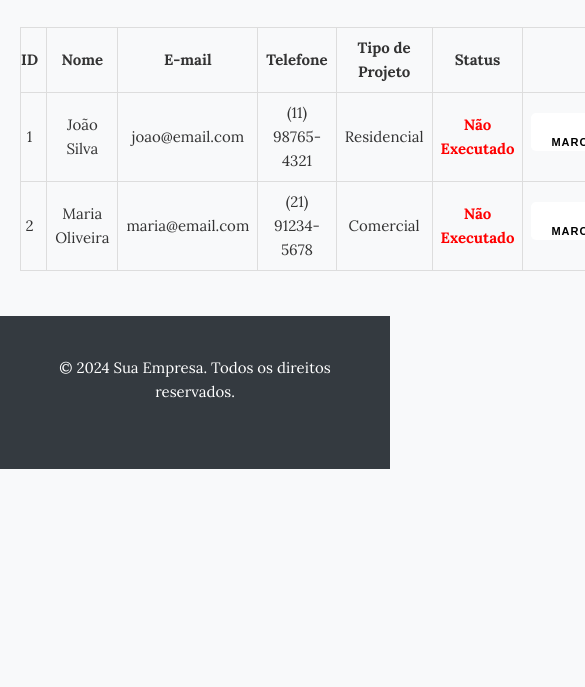
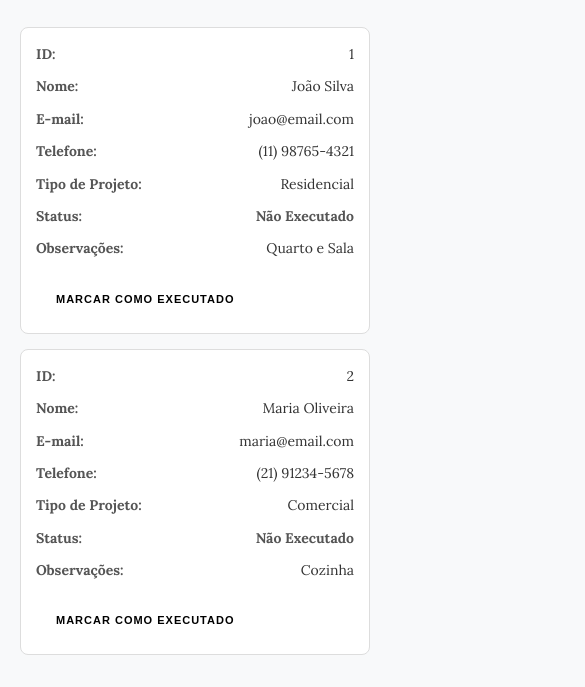
Before and after one commit to includeengenharia/padrao-jk-base, a plain HTML site: page admin.html in a window 390 px wide. Shown: the part 155-842 px from the top of the page, 585 px wide, since content can reach past the window. Drawn offline with nearby package versions, Linux system fonts and the light colour scheme.

Commit message:
fix: fixing bugs

```diff
--- a/admin.html
+++ b/admin.html
@@ -13,7 +13,15 @@
             margin: 0;
             padding: 0;
             color: #333;
+            display: flex;
+            flex-direction: column;
+            min-height: 100vh;
         }
+
+        #responsive-rows {
+            display: none;
+        }
+
         .navbar {
             background-color: #6c757d;
             color: white;
@@ -32,6 +40,7 @@
             max-width: 1200px;
             margin: 0 auto;
             padding: 20px;
+            flex: 1;
         }
         h1 {
             text-align: center;
@@ -44,11 +53,11 @@
         table td, table th {
             border: 1px solid #ddd;
             padding: 8px;
-            text-align: center; /* Alinha o texto horizontalmente */
-            vertical-align: middle; /* Centraliza o texto verticalmente */
+            text-align: center;
+            vertical-align: middle;
         }
         table tr:hover {
-            background-color: #f1f1f1; /* Adiciona um destaque ao passar o mouse */
+            background-color: #f1f1f1;
         }
         .executado {
             color: green;
@@ -59,21 +68,49 @@
             font-weight: bold;
         }
         button {
-            background-color: #343A40;
-            color: white;
+            color: black;
             border: none;
             padding: 10px 20px;
             border-radius: 5px;
             cursor: pointer;
         }
-        button:hover {
-            background-color: #6c757d;
-        }
+
         footer {
             background: #343a40;
             color: #ffffff;
             padding: 20px 0;
             text-align: center;
+            margin-top: auto;
+        }
+
+        @media (max-width: 768px) {
+            table {
+                display: none; /* Esconde a tabela tradicional */
+            }
+            .table-row {
+                border: 1px solid #ddd;
+                margin-bottom: 15px;
+                padding: 15px;
+                border-radius: 8px;
+                background: white;
+                display: flex;
+                flex-direction: column;
+                gap: 10px;
+            }
+            .table-row div {
+                display: flex;
+                justify-content: space-between;
+                align-items: center;
+                font-size: 14px;
+            }
+            .table-row div span {
+                font-weight: bold;
+                color: #555;
+            }
+
+            #responsive-rows {
+                display: block;
+            }
         }
     </style>
 </head>
@@ -88,6 +125,7 @@
     <!-- CONTEÚDO PRINCIPAL -->
     <div class="container">
         <h1>Área Administrativa</h1>
+        <!-- Tabela tradicional -->
         <table>
             <thead>
                 <tr>
@@ -97,11 +135,11 @@
                     <th>Telefone</th>
                     <th>Tipo de Projeto</th>
                     <th>Status</th>
+                    <th>Observações</th>
                     <th>Ações</th>
                 </tr>
             </thead>
-            <tbody id="contacts-table">
-                <!-- Exemplo de contato -->
+            <tbody>
                 <tr>
                     <td>1</td>
                     <td>João Silva</td>
@@ -109,9 +147,8 @@
                     <td>(11) 98765-4321</td>
                     <td>Residencial</td>
                     <td class="status nao-executado">Não Executado</td>
-                    <td>
-                        <button style="background-color: white; color: black" onclick="markAsExecuted(this)">Marcar como Executado</button>
-                    </td>
+                    <td>Quarto e Sala</td>
+                    <td><button onclick="markAsExecuted(this)">Marcar como Executado</button></td>
                 </tr>
                 <tr>
                     <td>2</td>
@@ -120,12 +157,35 @@
                     <td>(21) 91234-5678</td>
                     <td>Comercial</td>
                     <td class="status nao-executado">Não Executado</td>
-                    <td>
-                        <button style="background-color: white; color: black" onclick="markAsExecuted(this)">Marcar como Executado</button>
-                    </td>
+                    <td>Cozinha</td>
+                    <td><button onclick="markAsExecuted(this)">Marcar como Executado</button></td>
                 </tr>
             </tbody>
         </table>
+
+        <!-- Layout responsivo para dispositivos móveis -->
+        <div id="responsive-rows">
+            <div class="table-row">
+                <div><span>ID:</span> 1</div>
+                <div><span>Nome:</span> João Silva</div>
+                <div><span>E-mail:</span> joao@email.com</div>
+                <div><span>Telefone:</span> (11) 98765-4321</div>
+                <div><span>Tipo de Projeto:</span> Residencial</div>
+                <div><span>Status:</span> <span class="status nao-executado">Não Executado</span></div>
+                <div><span>Observações:</span> Quarto e Sala</div>
+                <div><button onclick="markAsExecuted(this)">Marcar como Executado</button></div>
+            </div>
+            <div class="table-row">
+                <div><span>ID:</span> 2</div>
+                <div><span>Nome:</span> Maria Oliveira</div>
+                <div><span>E-mail:</span> maria@email.com</div>
+                <div><span>Telefone:</span> (21) 91234-5678</div>
+                <div><span>Tipo de Projeto:</span> Comercial</div>
+                <div><span>Status:</span> <span class="status nao-executado">Não Executado</span></div>
+                <div><span>Observações:</span> Cozinha</div>
+                <div><button onclick="markAsExecuted(this)">Marcar como Executado</button></div>
+            </div>
+        </div>
     </div>
 
     <!-- RODAPÉ -->
@@ -137,21 +197,33 @@
 
     <script>
         function markAsExecuted(button) {
-            const row = button.closest('tr'); // Encontra a linha do botão
-            const statusCell = row.querySelector('.status'); // Encontra a célula de status
-            if (statusCell.textContent == 'Executado') {
-                statusCell.textContent = 'Não executado'; // Atualiza o texto
-                statusCell.classList.add('nao-executado');
-                statusCell.classList.remove('executado');
-                button.textContent = 'Marcar como executado'; // Atualiza o texto do botão
+            let statusSpan;
+
+            // Verifica se estamos na tabela ou no layout responsivo
+            if (window.innerWidth > 768) {
+                // Caso da tabela tradicional
+                const row = button.closest('tr');
+                statusSpan = row.querySelector('.status');
             } else {
-                statusCell.textContent = 'Executado'; // Atualiza o texto
-                statusCell.classList.remove('nao-executado');
-                statusCell.classList.add('executado');
-                button.textContent = 'Marcar como não executado'; // Atualiza o texto do botão
+                // Caso do layout responsivo
+                const card = button.closest('.table-row');
+                statusSpan = card.querySelector('.status');
             }
 
+            // Atualiza o status e o texto do botão
+            if (statusSpan.textContent.trim() === 'Executado') {
+                statusSpan.textContent = 'Não Executado';
+                statusSpan.classList.add('nao-executado');
+                statusSpan.classList.remove('executado');
+                button.textContent = 'Marcar como Executado';
+            } else {
+                statusSpan.textContent = 'Executado';
+                statusSpan.classList.remove('nao-executado');
+                statusSpan.classList.add('executado');
+                button.textContent = 'Marcar como Não Executado';
+            }
         }
+
     </script>
 </body>
 </html>
```
